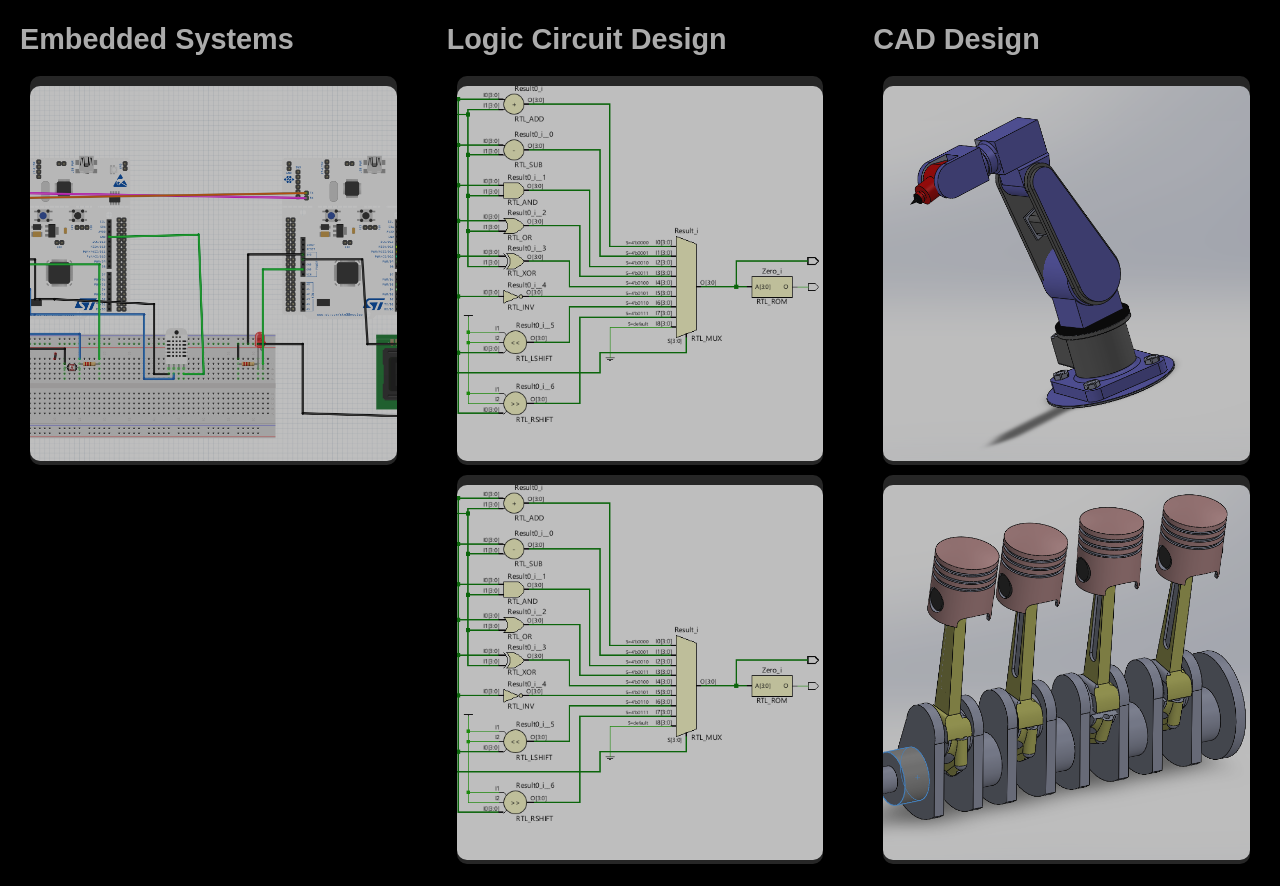
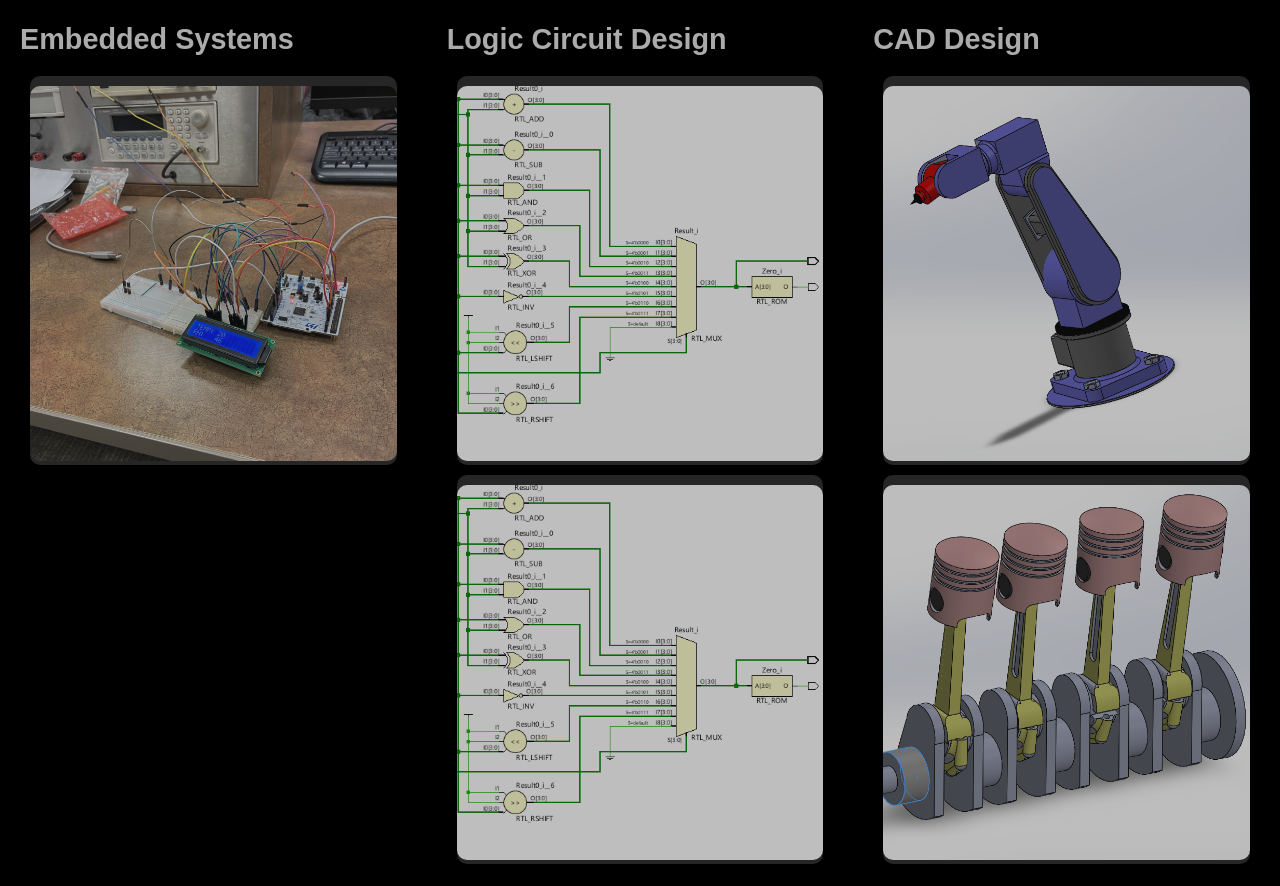
Before and after one commit to YacineOuhrouche/Personal_website, a plain HTML site: page index1.html in a window 1280 px wide. Shown: the part 1404-2290 px from the top of the page. Drawn offline with Linux system fonts and the light colour scheme.

Commit message:
Add files via upload

```diff
--- a/index1.html
+++ b/index1.html
@@ -84,7 +84,7 @@
       <div class="category">
         <h3>Embedded Systems</h3>
         <div class="work">
-          <img src="picture/Screenshot 2024-10-21 161712.png" alt="Plant Data Analyzer Project">
+          <img src="picture/thumbnail_IMG_6433.jpg" alt="Plant Data Analyzer Project">
           <div class="layer">
             <h3>Plant Data Analyzer</h3>
             <p>A device that collects data to moderate the plant's health.</p>
```
Also changed, not shown: index.html (+4 -0 lines), picture/thumbnail_IMG_6433.jpg (added).
